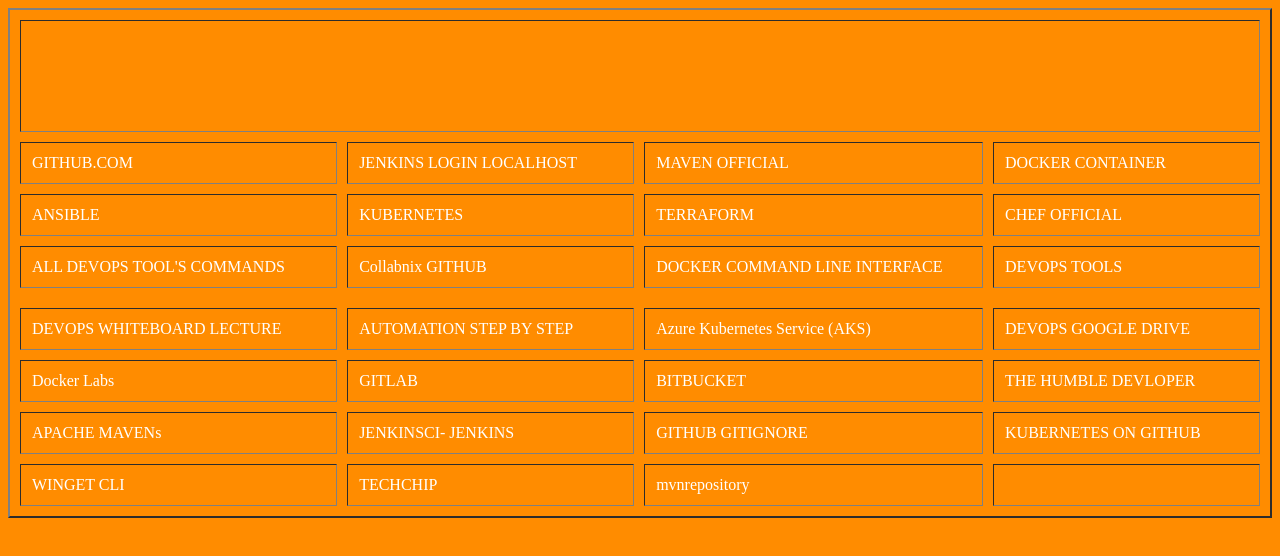
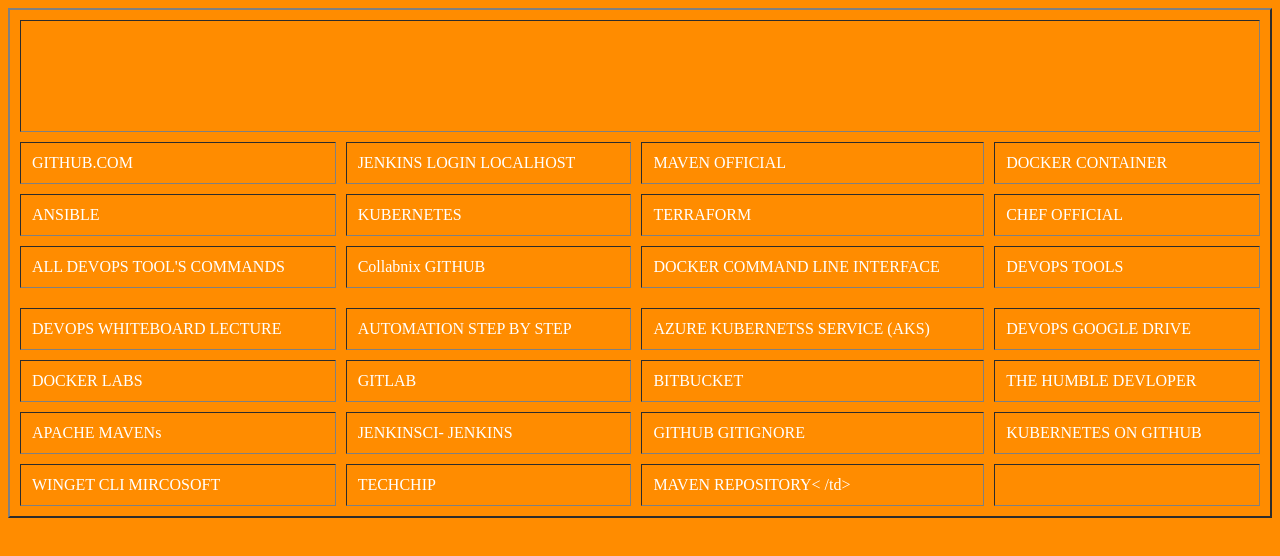
Before and after one commit to praveensinghdsm/Devopsprepration, a plain HTML site: page index.html in a window 1280 px wide. Drawn offline with Linux system fonts and the light colour scheme.

```diff
--- a/index.html
+++ b/index.html
@@ -55,14 +55,14 @@ h3 {white}
 
 <td><a href="https://1drv.ms/u/s!AkOfaOOJfSaqjBis2ctobi7wfMbB?e=JaPoWc" target="New" style="text-decoration:none; color: white;"> DEVOPS WHITEBOARD LECTURE</td>
 <td><a href="https://automationstepbystep.com/" target="New" style="text-decoration:none; color: white;"> AUTOMATION STEP BY STEP</td>
-<td><a href="https://www.linkedin.com/pulse/azure-kubernetes-service-aks-abhinav-dwivedi" target="New" style="text-decoration:none; color: white;">Azure Kubernetes Service (AKS)</td>
+<td><a href="https://www.linkedin.com/pulse/azure-kubernetes-service-aks-abhinav-dwivedi" target="New" style="text-decoration:none; color: white;">AZURE KUBERNETSS SERVICE (AKS)</td>
 <td><a href="https://drive.google.com/drive/u/0/folders/1e8mP97-eOODwB2eXEX9e1ERGtHLm9VzW" target="New" style="text-decoration:none; color: white;">DEVOPS GOOGLE DRIVE</td>
 
 </tr>
 
 <tr>
 
-<td><a href="https://dockerlabs.collabnix.com/" target="New" style="text-decoration:none; color: white;"> Docker Labs</td>
+<td><a href="https://dockerlabs.collabnix.com/" target="New" style="text-decoration:none; color: white;"> DOCKER LABS</td>
 <td><a href="https://gitlab.com/" target="New" style="text-decoration:none; color: white;">GITLAB </td>
 <td><a href="https://bitbucket.org/" target="New" style="text-decoration:none; color: white;">BITBUCKET</td>
 <td><a href="https://blog.baudson.de/" target="New" style="text-decoration:none; color: white;">THE HUMBLE DEVLOPER</td>
@@ -80,9 +80,9 @@ h3 {white}
 
 <tr>
 
-<td><a href="https://github.com/microsoft/winget-cli/releases" target="New" style="text-decoration:none; color: white;"> WINGET CLI</td>
+<td><a href="https://github.com/microsoft/winget-cli/releases" target="New" style="text-decoration:none; color: white;"> WINGET CLI MIRCOSOFT</td>
 <td><a href="https://github.com/techchipnet?tab=repositories" target="New" style="text-decoration:none; color: white;">TECHCHIP</td>
-<td><a href="https://mvnrepository.com/" target="New" style="text-decoration:none; color: white;">mvnrepository</td>
+<td><a href="https://mvnrepository.com/" target="New" style="text-decoration:none; color: white;">MAVEN REPOSITORY< /td>
 <td><a href="https://github.com/kubernetes/kubernetes.git" target="New" style="text-decoration:none; color: white;"></td>
 
 </tr>
```
